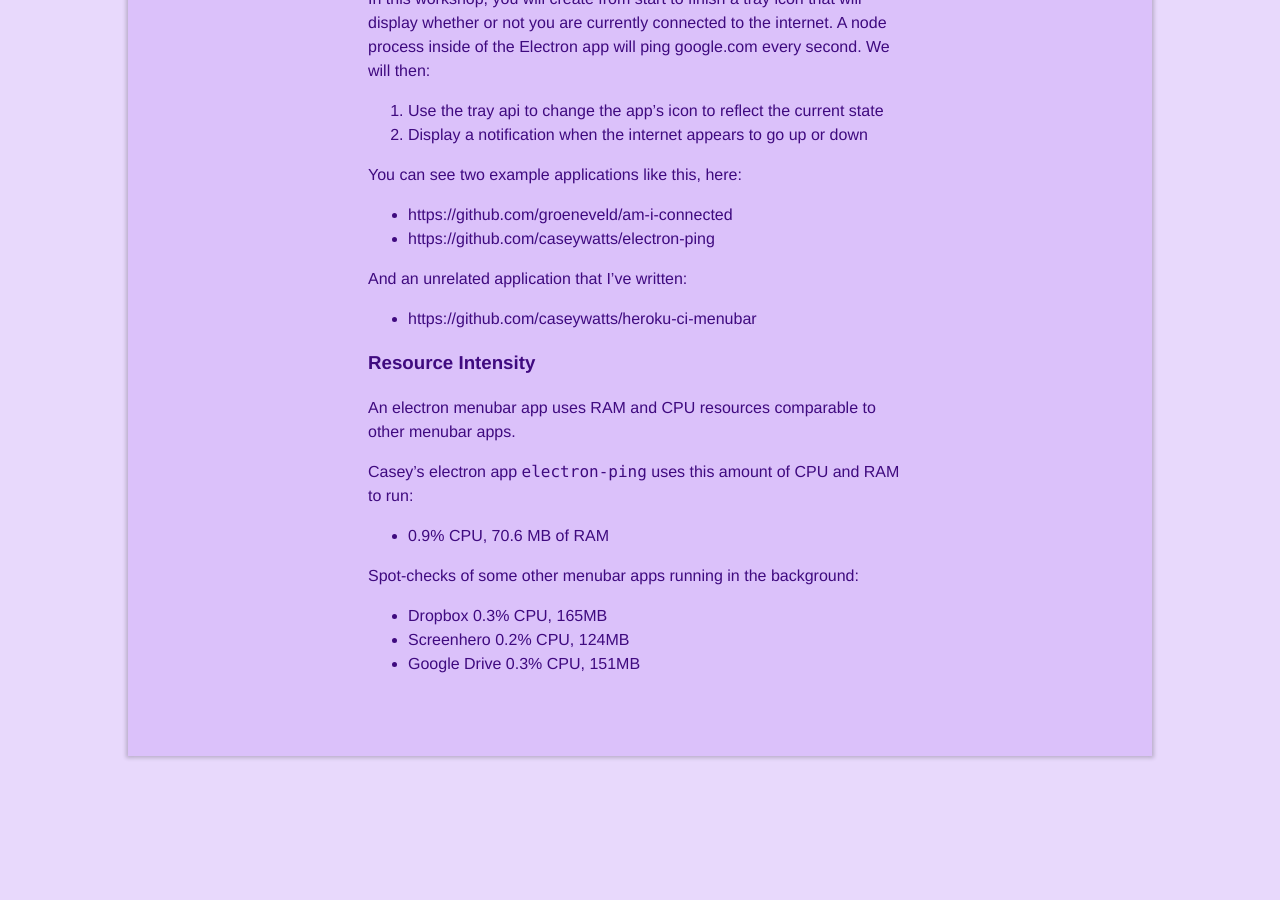
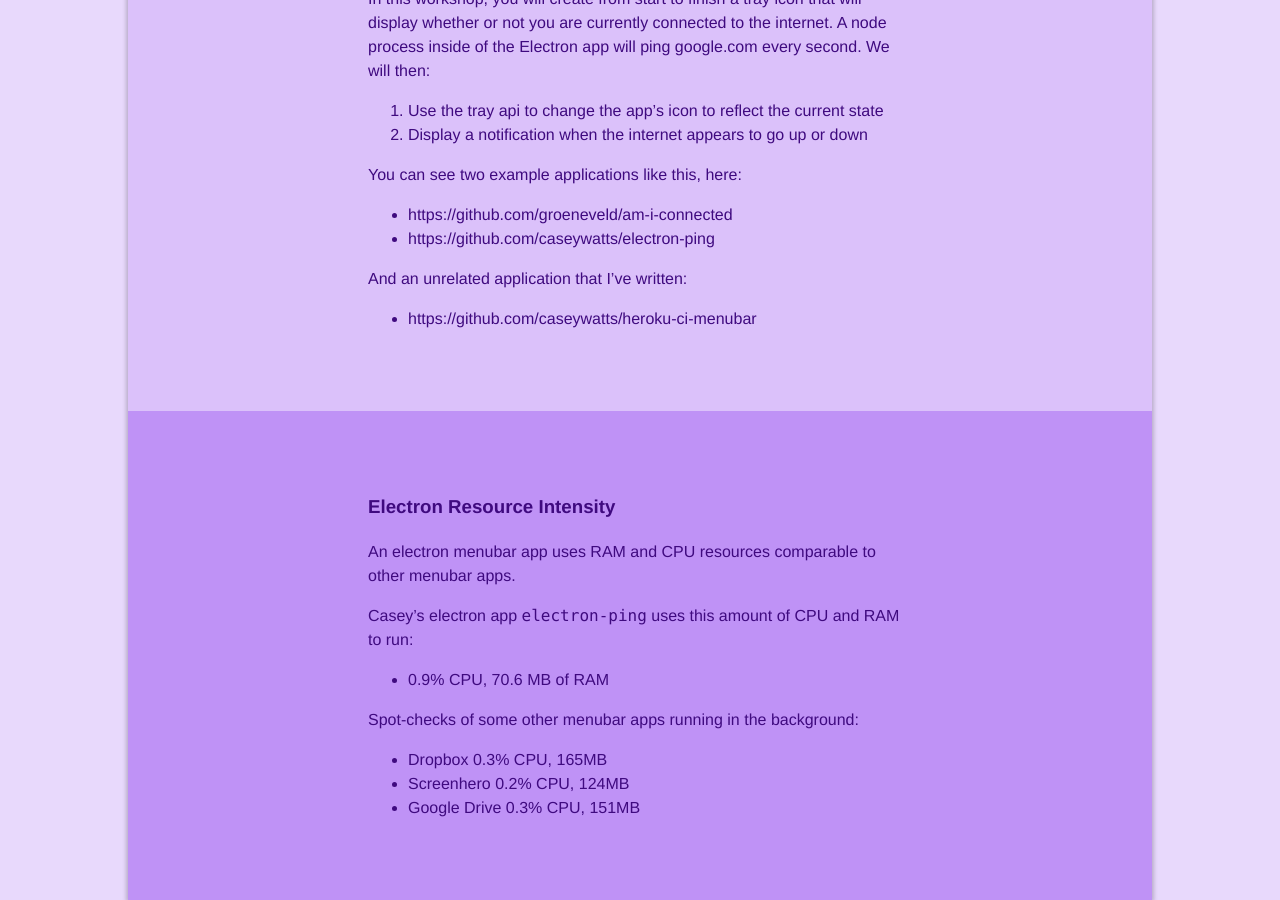
Before and after one commit to learnshinythings/learnshinythings.github.io, a Jekyll site: the page built from electron.md, in a window 1280 px wide and 900 px high, scrolled down 1642 px. Built offline with Jekyll 4.4.1, drawn with Linux system fonts in a browser that asks for light colours; nearby versions of some CDN libraries.

Commit message:
divide out resource intensity section

```diff
--- a/electron.md
+++ b/electron.md
@@ -64,7 +64,13 @@ And an unrelated application that I've written:
 
 - https://github.com/caseywatts/heroku-ci-menubar
 
-### Resource Intensity
+</div>
+</div>
+
+<div class="bg-purp pa5-ns tc">
+<div class="measure-wide dib tl" markdown="1">
+
+### Electron Resource Intensity
 An electron menubar app uses RAM and CPU resources comparable to other menubar apps.
 
 Casey's electron app `electron-ping` uses this amount of CPU and RAM to run:
@@ -74,3 +80,6 @@ Spot-checks of some other menubar apps running in the background:
 - Dropbox 0.3% CPU, 165MB
 - Screenhero 0.2% CPU, 124MB
 - Google Drive 0.3% CPU, 151MB
+
+</div>
+</div>
```
